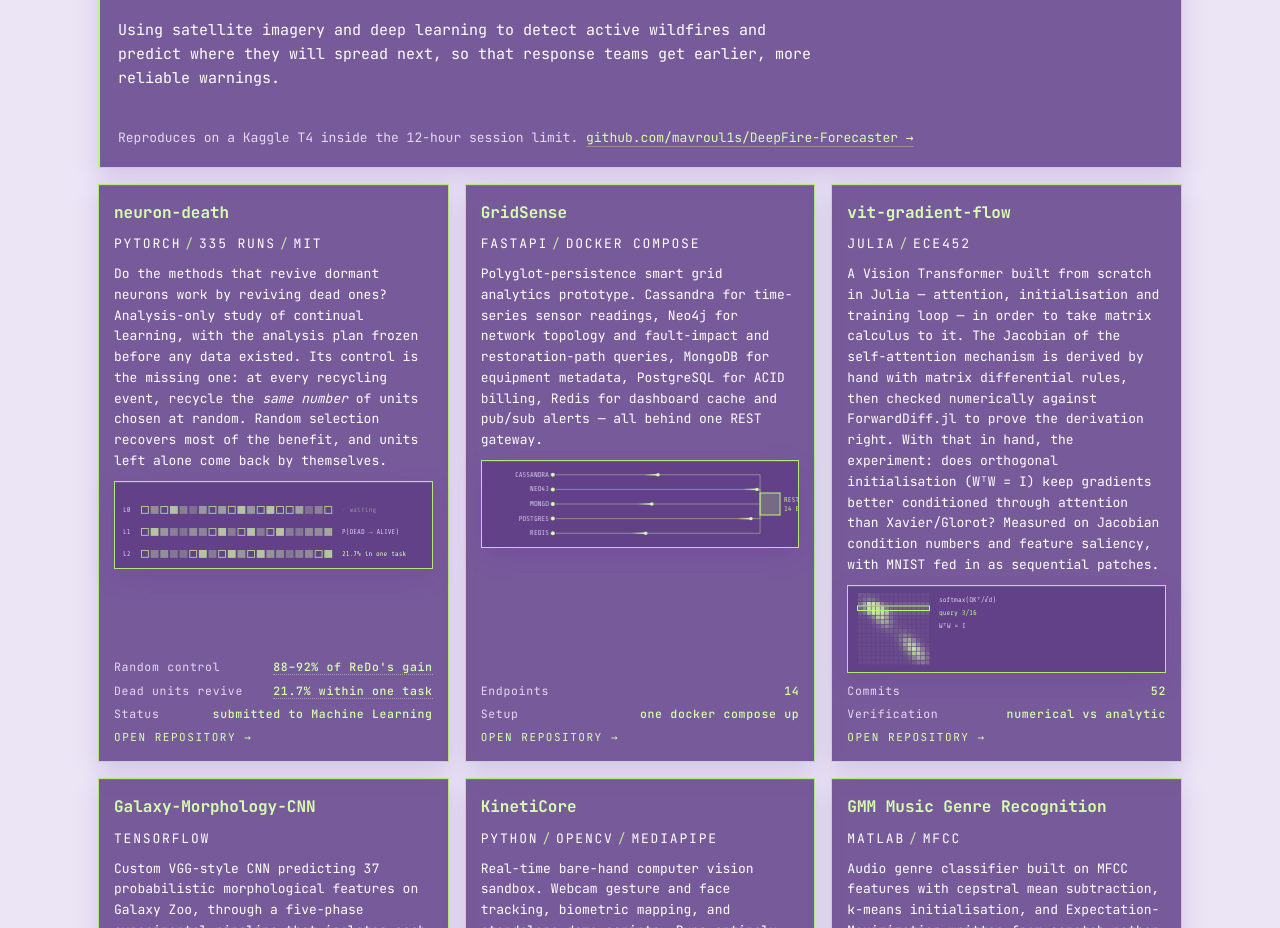
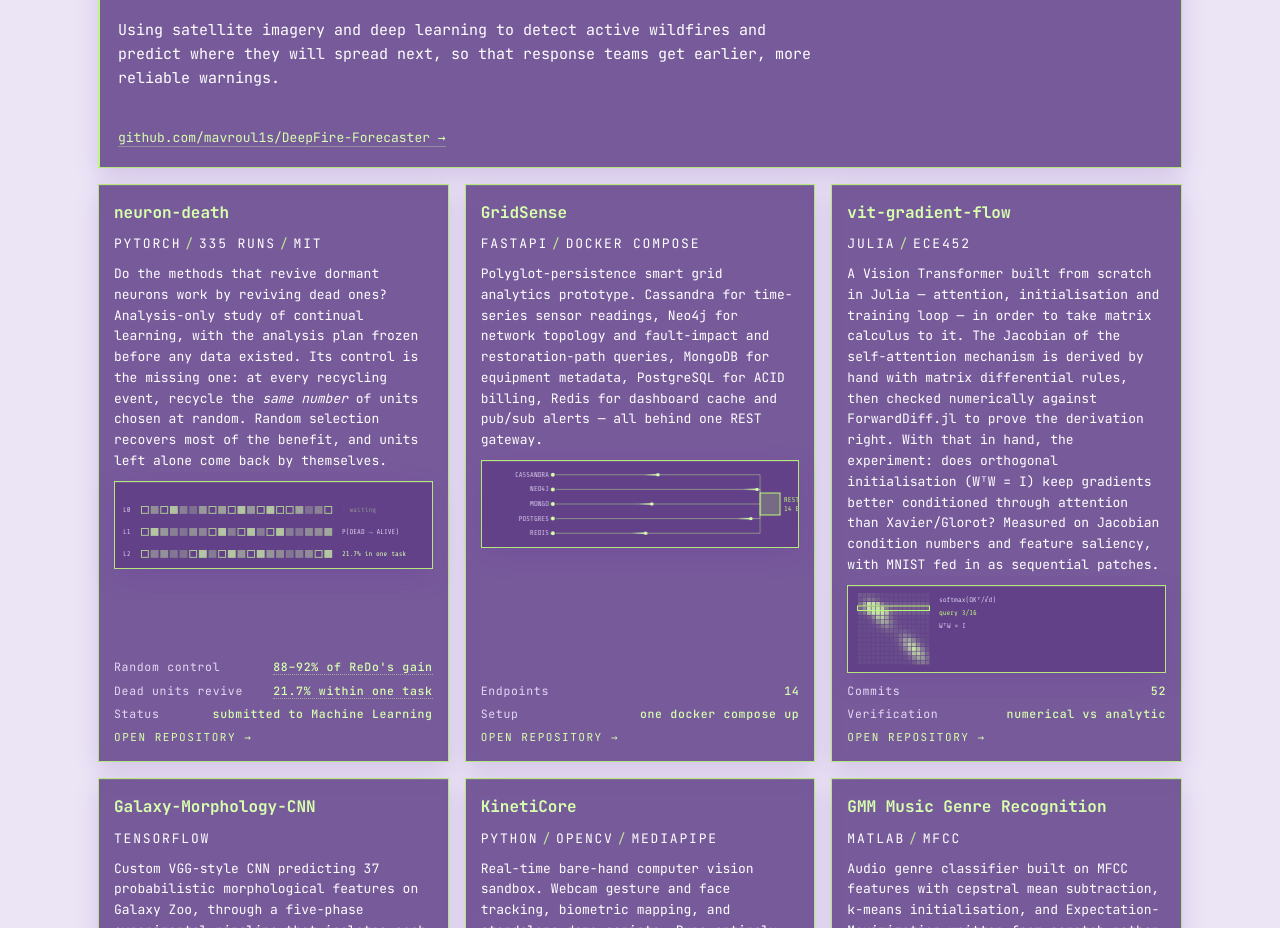
Before and after one commit to mavroul1s/mavroul1s.github.io, a plain HTML site: page index.html in a window 1280 px wide. Shown: the part 1740-2668 px from the top of the page. Drawn offline with nearby package versions, Linux system fonts and the light colour scheme; no server answers; animation ran at ten frames a second.

Commit message:
Remove Kaggle runtime claim from portfolio

```diff
--- a/index.html
+++ b/index.html
@@ -1353,7 +1353,7 @@ Always open to collaborating—feel free to reach out.</p>
 
     </div>
 
-    <p style="margin:18px 0 0;font-size:13px;color:var(--muted)">Reproduces on a Kaggle T4 inside the 12-hour session limit. <a href="https://github.com/mavroul1s/DeepFire-Forecaster" target="_blank" rel="noopener">github.com/mavroul1s/DeepFire-Forecaster →</a></p>
+    <p style="margin:18px 0 0;font-size:13px;color:var(--muted)"><a href="https://github.com/mavroul1s/DeepFire-Forecaster" target="_blank" rel="noopener">github.com/mavroul1s/DeepFire-Forecaster →</a></p>
   </div>
 
   <div class="cards">
```
